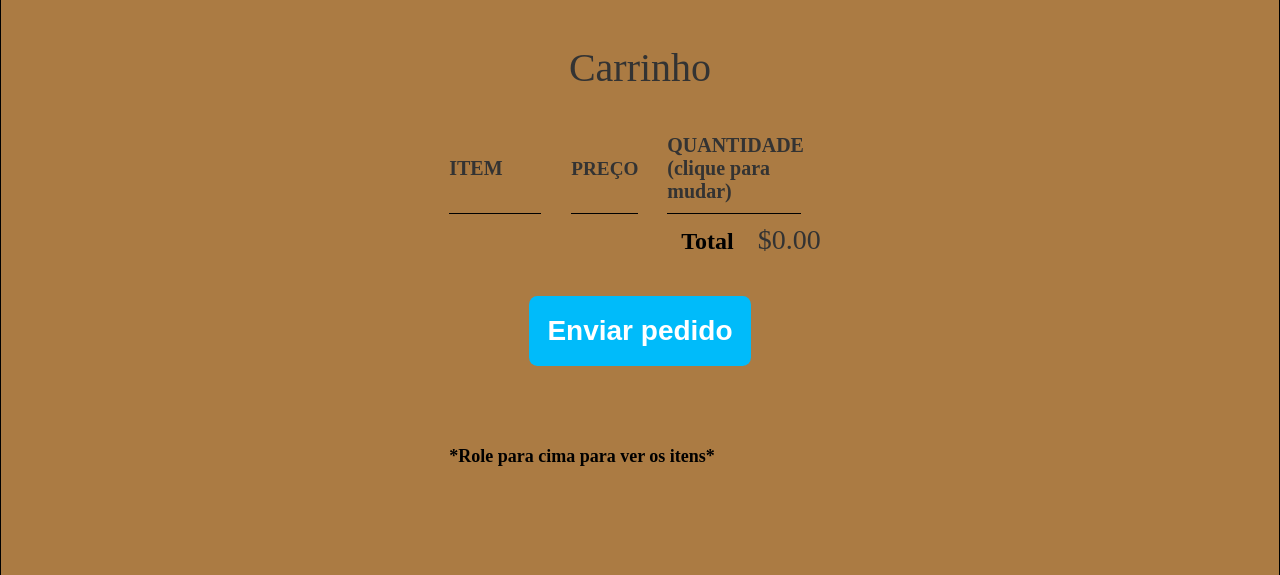
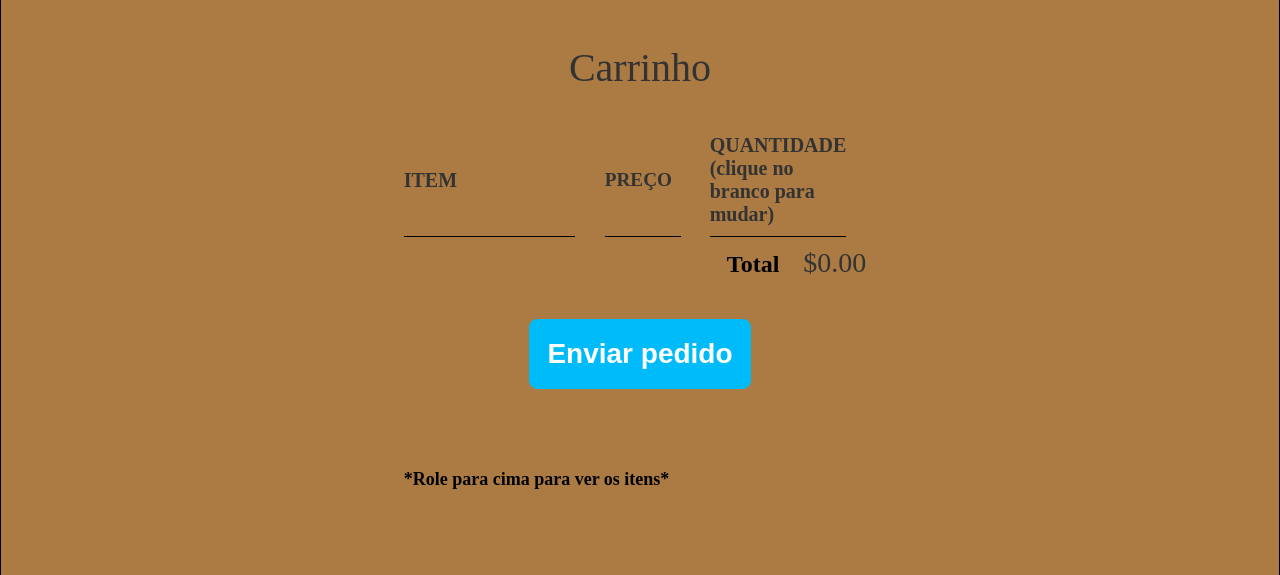
Before and after one commit to AlexPereiraChaves/Ki_delicia, a plain HTML site: page cardapio.html in a window 1280 px wide. Shown: the part 1820-2395 px from the top of the page. Drawn offline with nearby package versions, Linux system fonts and the light colour scheme.

Commit message:
Update cardapio.html

```diff
--- a/cardapio.html
+++ b/cardapio.html
@@ -149,7 +149,7 @@
                 <div class="cart-row">
                     <span class="cart-item cart-header cart-column">ITEM</span>
                     <span class="cart-price cart-header cart-column">PREÇO</span>
-                    <span class="cart-quantity cart-header cart-column">QUANTIDADE<br>(clique para mudar)</span>
+                    <span class="cart-quantity cart-header cart-column">QUANTIDADE<br>(clique no branco para mudar)</span>
                 </div>
                 <div class="cart-items">
                 </div>
```
